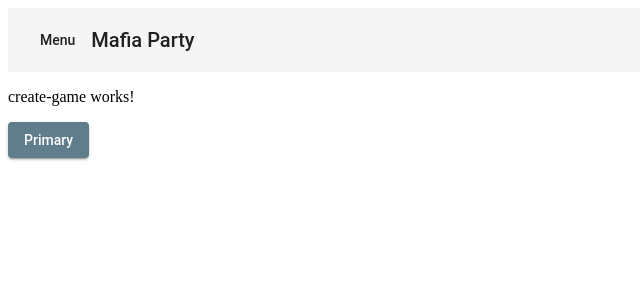
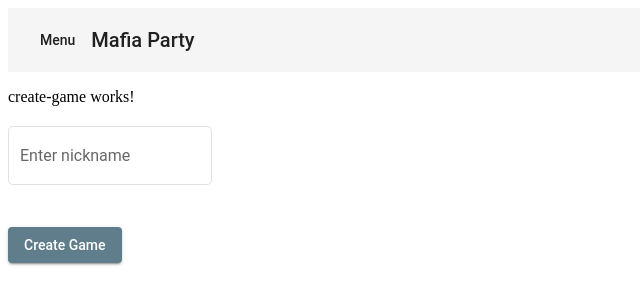
Before and after one commit to deidaraxc4/mafia-party, an Angular app in the folder mafia-client/: page /create in a window 1280 px wide. Shown: the top 304 px of the page, without its empty margins (0-640 px from the left). Built offline with nearby package versions, Linux system fonts and the light colour scheme.

Commit message:
added form to create game and reroute to new screen, still need to pass the response into the new component

```diff
--- a/mafia-client/src/app/app-routing.module.ts
+++ b/mafia-client/src/app/app-routing.module.ts
@@ -4,13 +4,15 @@ import { HomeComponent } from './home/home.component'
 import { AboutComponent } from './about/about.component';
 import { JoinGameComponent } from './join-game/join-game.component';
 import { CreateGameComponent } from './create-game/create-game.component';
+import { NarratorScreenComponent } from './narrator-screen/narrator-screen.component';
 
 const routes: Routes = [
   { path: '', redirectTo: '/home', pathMatch:'full'},
   { path: 'home', component: HomeComponent },
   { path: 'about', component: AboutComponent },
   { path: 'join', component: JoinGameComponent },
-  { path: 'create', component: CreateGameComponent }
+  { path: 'create', component: CreateGameComponent },
+  { path: 'narrator-screen', component: NarratorScreenComponent }
 ];
 
 @NgModule({
--- a/mafia-client/src/app/create-game/create-game.component.html
+++ b/mafia-client/src/app/create-game/create-game.component.html
@@ -2,6 +2,13 @@
   create-game works!
 </p>
 <div>
-
-  <button mat-raised-button color="primary">Primary</button>
+  <!-- <form #form="ngForm" (click)="createGame(playerName.value)"> -->
+    <p>
+      <mat-form-field appearance="outline">
+        <mat-label color="primary">Enter nickname</mat-label>
+        <input #playerName matInput placeholder="Enter nickname">
+      </mat-form-field>
+    </p>
+    <button (click)="createGame(playerName.value)" mat-raised-button color="primary">Create Game</button>
+  <!-- </form> -->
 </div>
--- a/mafia-client/src/app/create-game/create-game.component.ts
+++ b/mafia-client/src/app/create-game/create-game.component.ts
@@ -1,4 +1,7 @@
 import { Component, OnInit } from '@angular/core';
+import { HttpClient, HttpHeaders } from '@angular/common/http';
+import { PlayerRequest } from '../player-request.model';
+import { Router } from '@angular/router';
 
 @Component({
   selector: 'app-create-game',
@@ -6,10 +9,22 @@ import { Component, OnInit } from '@angular/core';
   styleUrls: ['./create-game.component.css']
 })
 export class CreateGameComponent implements OnInit {
+  private createGameUrl : string = 'http://localhost:7005/api/mafiaGame';
 
-  constructor() { }
+  constructor(private http: HttpClient, private route: Router) { }
 
   ngOnInit() {
   }
 
+  createGame(playerName: PlayerRequest) {
+    console.log(JSON.stringify(playerName));
+    let header = new HttpHeaders({'Content-Type': 'application/json'});
+    this.http.post(this.createGameUrl,JSON.stringify({playerName}),{headers :header})
+      .subscribe((response) => {
+        console.log(response);
+        this.route.navigate(['/narrator-screen']);
+        // we have to pass response into the narrator component to display the info
+      })
+  }
+
 }
--- /dev/null
+++ b/mafia-client/src/app/narrator-screen/narrator-screen.component.html
@@ -0,0 +1,3 @@
+<p>
+  narrator-screen works!
+</p>
--- /dev/null
+++ b/mafia-client/src/app/narrator-screen/narrator-screen.component.ts
@@ -0,0 +1,15 @@
+import { Component, OnInit } from '@angular/core';
+
+@Component({
+  selector: 'app-narrator-screen',
+  templateUrl: './narrator-screen.component.html',
+  styleUrls: ['./narrator-screen.component.css']
+})
+export class NarratorScreenComponent implements OnInit {
+
+  constructor() { }
+
+  ngOnInit() {
+  }
+
+}
--- /dev/null
+++ b/mafia-client/src/app/player-request.model.ts
@@ -0,0 +1,3 @@
+export class PlayerRequest {
+    playerName : string;
+}
```
Also changed, not shown: mafia-client/src/app/app.module.ts (+6 -2 lines), mafia-client/src/app/join-game/join-game.component.html (+5 -5 lines), mafia-client/src/app/narrator-screen/narrator-screen.component.css (added), 1 other file (tests, documents, lock files or other folders).
